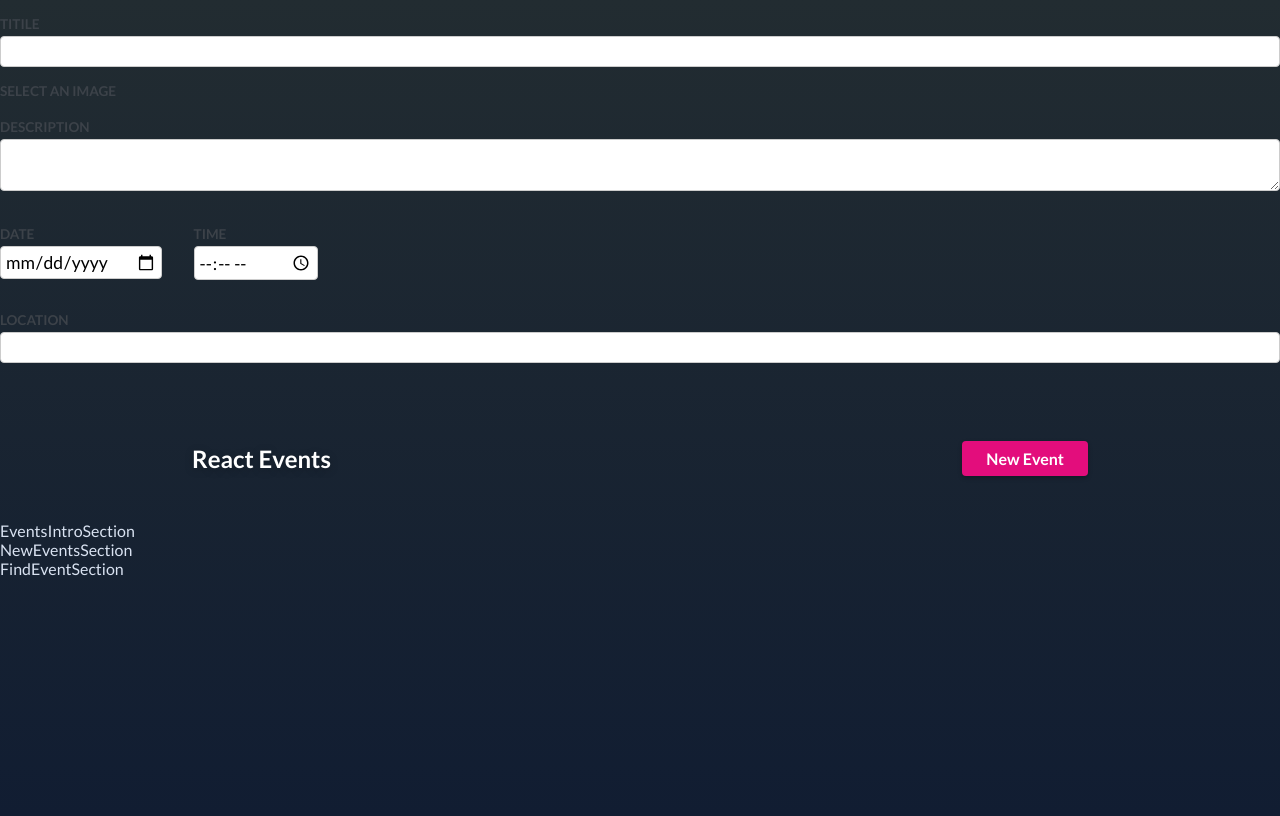
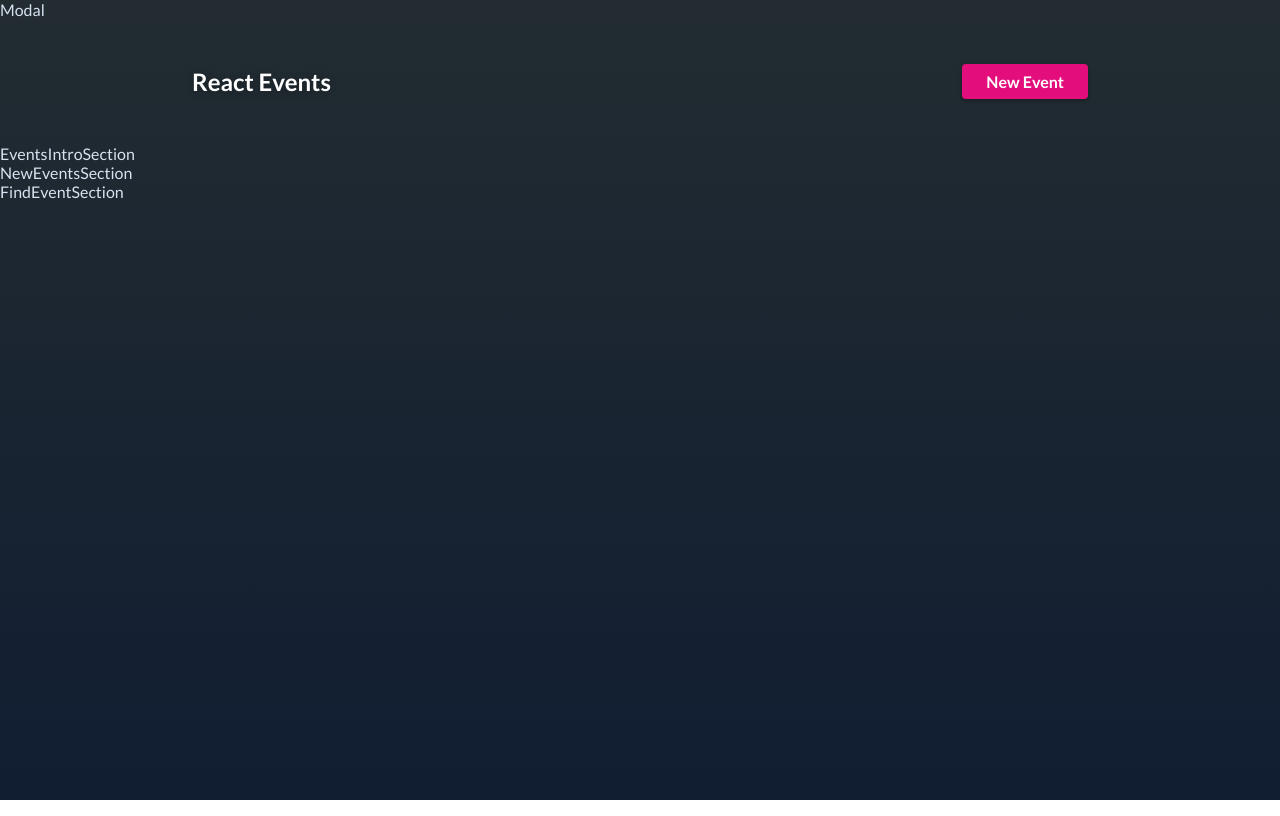
Before and after one commit to MarkoKustudija/Events_React_Query, a React (Vite) app: page /events/new in a window 1280 px wide. Built offline with nearby package versions, Linux system fonts and the light colour scheme.

Commit message:
adding new-event cmp and start working on modal cmp

```diff
--- a/src/App.jsx
+++ b/src/App.jsx
@@ -1,11 +1,11 @@
 import Events from "../src/components/Events/Events";
-import EventForm from "../src/components/Events/EventForm";
 
 import {
   Navigate,
   RouterProvider,
   createBrowserRouter,
 } from "react-router-dom";
+import NewEvent from "./components/Events/NewEvent";
 
 const router = createBrowserRouter([
   {
@@ -19,7 +19,7 @@ const router = createBrowserRouter([
     children: [
       {
         path: "/events/new",
-        element: <EventForm />,
+        element: <NewEvent />,
       },
     ],
   },
--- /dev/null
+++ b/src/components/Events/NewEvent.jsx
@@ -0,0 +1,29 @@
+/* eslint-disable no-unused-vars */
+import { Link, useNavigate } from "react-router-dom";
+import EventForm from "./EventForm";
+import Modal from '../UI/Modal';
+
+function NewEvent() {
+  const navigate = useNavigate();
+
+  const handleSubmit = (formData) => {};
+
+  return (
+    <div>
+      <Modal onClose={() => navigate("../")}>
+        <EventForm onSubmit={handleSubmit}>
+          <>
+            <Link to="../" className="button-text">
+              Cancel
+            </Link>
+            <button type="submit" className="button">
+              Create
+            </button>
+          </>
+        </EventForm>
+      </Modal>
+    </div>
+  );
+}
+
+export default NewEvent;
--- /dev/null
+++ b/src/components/UI/Modal.jsx
@@ -0,0 +1,8 @@
+
+function Modal() {
+  return (
+    <div>Modal</div>
+  )
+}
+
+export default Modal
```
